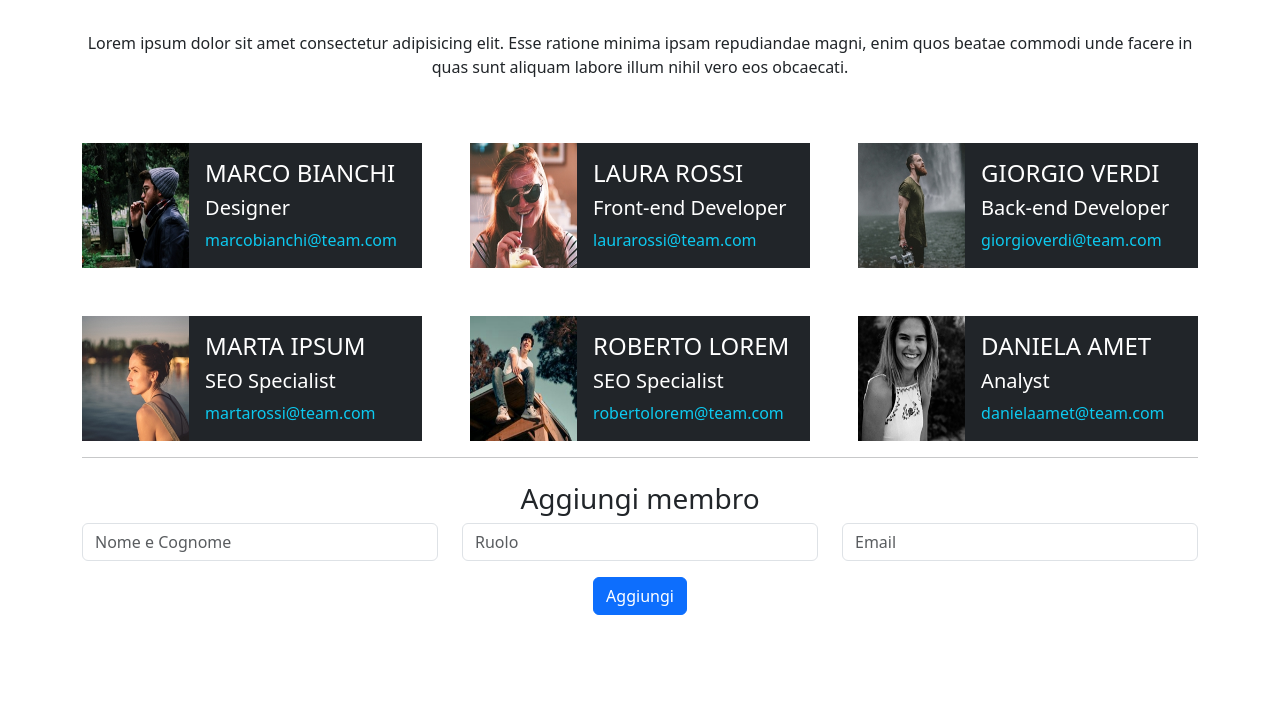
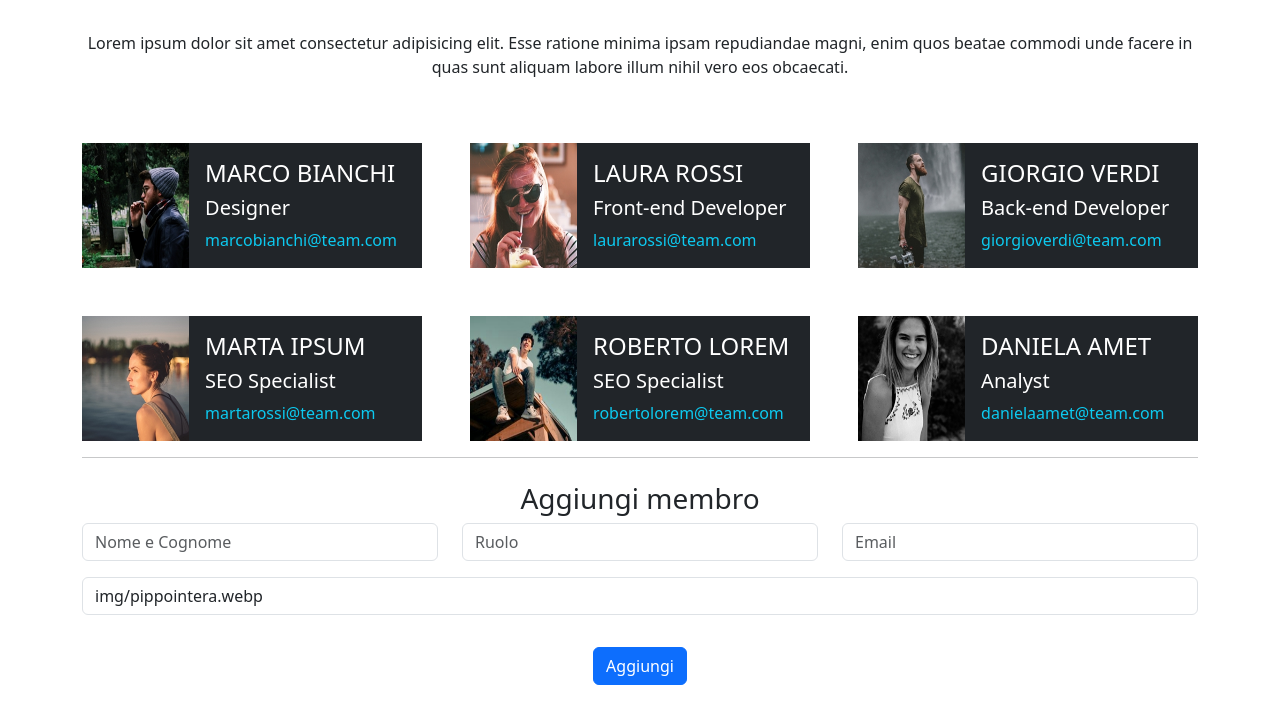
Before and after one commit to DavidIncarbone/js-our-team, a plain HTML site: page index.html in a window 1280 px wide. Shown: the part 81-800 px from the top of the page. Drawn offline with nearby package versions, Linux system fonts and the light colour scheme.

Commit message:
complete add member card

```diff
--- a/index.html
+++ b/index.html
@@ -51,6 +51,11 @@
                     <input id="email" type="email" class="form-control " id="exampleInputEmail1"
                         aria-describedby="emailHelp" placeholder="Email">
                 </div>
+                <div class="mb-3">
+                    <input id="img" class="form-control mt-3" type="text" placeholder="Carica la tua immagine profilo"
+                        value="img/pippointera.webp">
+
+                </div>
 
                 <div class="d-flex justify-content-center">
                     <button type="submit" class="btn btn-primary mt-3">Aggiungi</button>
--- a/script/script.js
+++ b/script/script.js
@@ -86,12 +86,14 @@ function addMembers(event) {
   let name = document.getElementById("name").value;
   let role = document.getElementById("role").value;
   let email = document.getElementById("email").value;
-  console.log(name, role, email);
+  let img = document.getElementById("img").value
+  console.log(name, role, email, img);
 
   const newMember = {
     name,
     role,
-    email
+    email,
+    img
   };
 
   teamMembers.push(newMember);
```
